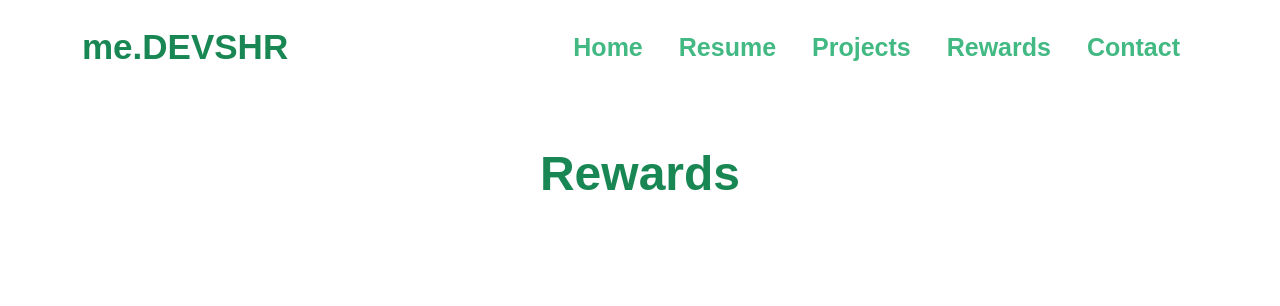
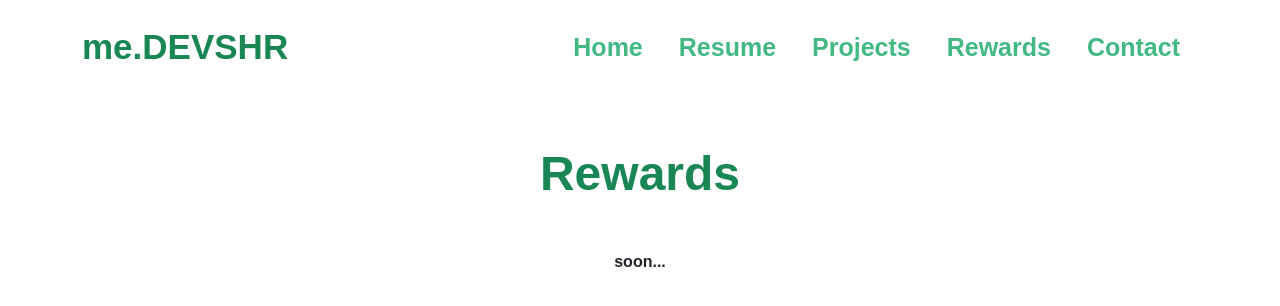
Before and after one commit to SaharatXP/me, a Vue app: page /rewards in a window 1280 px wide. Shown: the top 306 px of the page. Built offline with nearby package versions, Linux system fonts and the light colour scheme; a web font is replaced by a local one.

Commit message:
edit reward

```diff
--- a/src/views/RewardsView.vue
+++ b/src/views/RewardsView.vue
@@ -8,7 +8,7 @@
           <span class="text-success d-inline mt-5">Rewards</span>
         </h1>
       </div>
-      <div class="row gx-5 justify-content-center"></div>
+      <div class="row gx-5 justify-content-center">soon...</div>
     </div>
   </div>
 </template>
```
